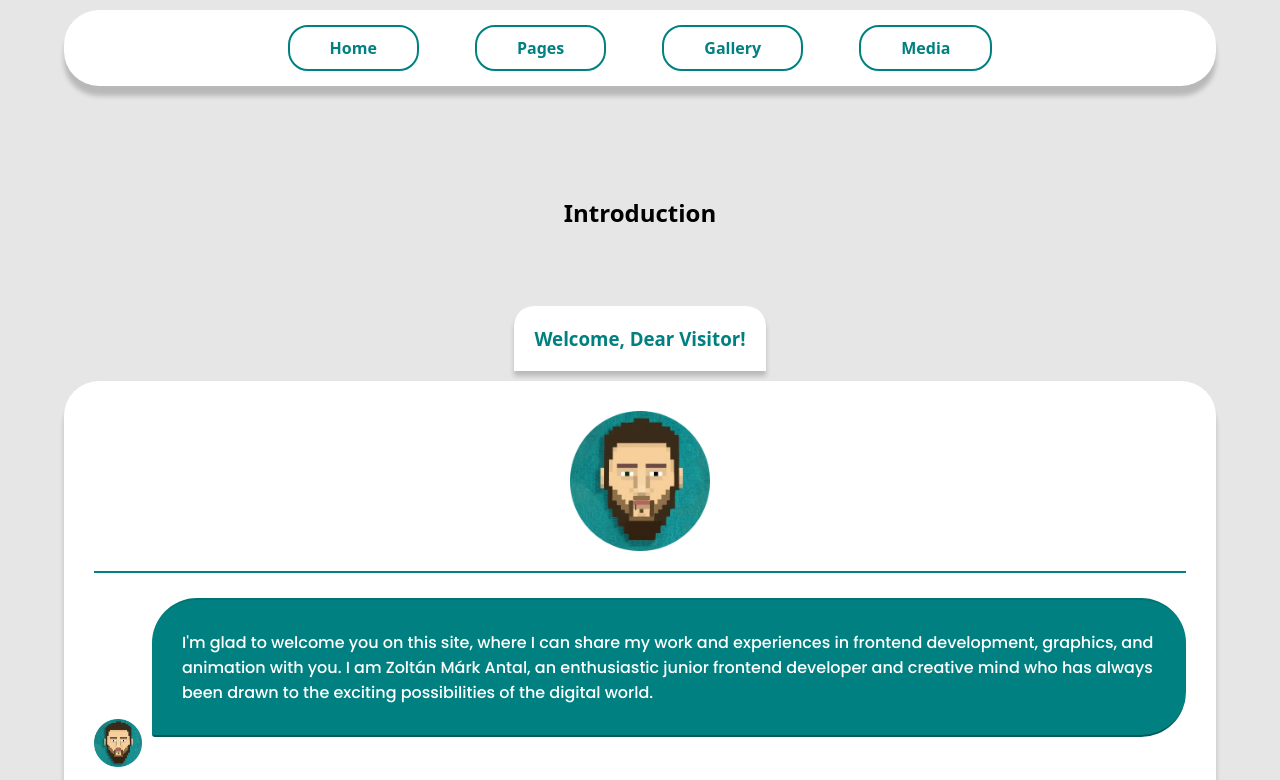
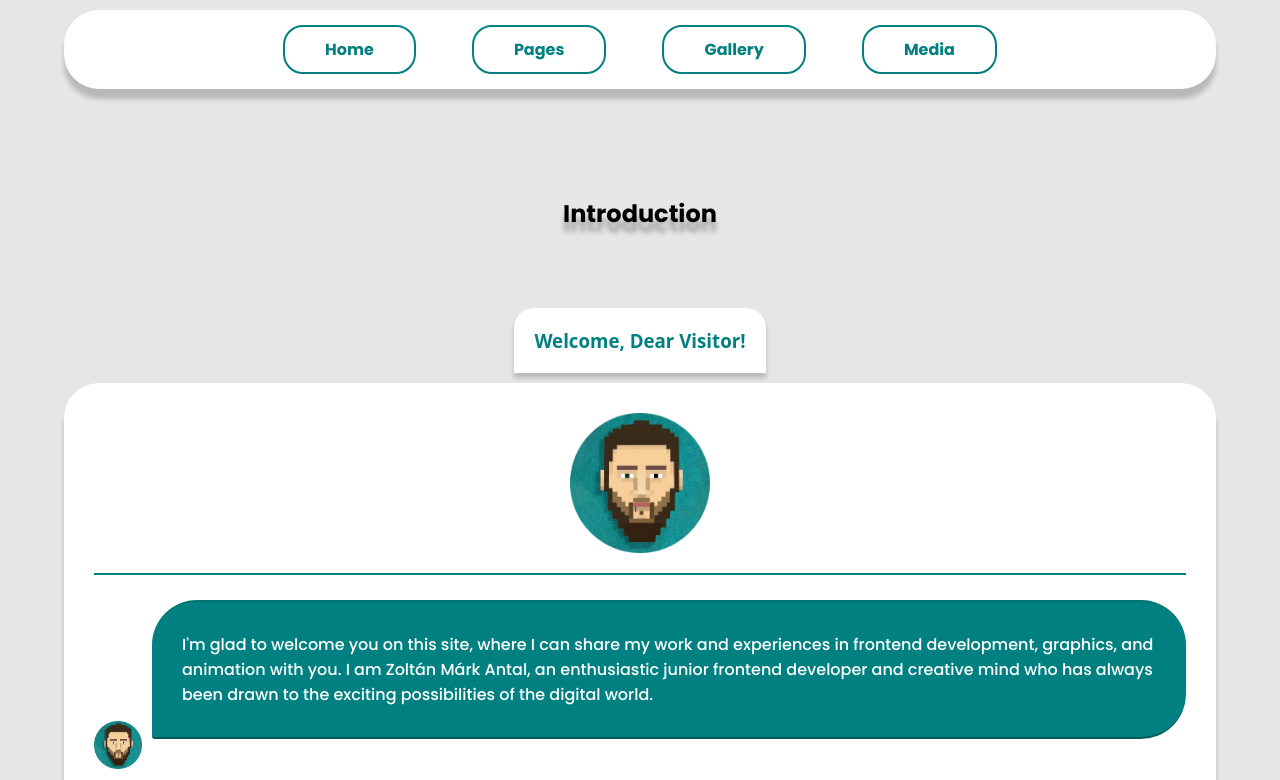
Before and after one commit to AZMvrk/react-router-layout, a React (Create React App) app: page / in a window 1280 px wide. Shown: the top 780 px of the page. Built offline with nearby package versions, Linux system fonts and the light colour scheme.

Commit message:
css corrections

```diff
--- a/src/App.css
+++ b/src/App.css
@@ -49,6 +49,7 @@ main{
   min-width: 80px;
   border: 2px solid rgb(0,128,128);
   color: rgb(0,128,128);
+  font-family: "Poppins", sans-serif;
   text-decoration: unset;
   font-weight: 700;
 }
@@ -140,6 +141,7 @@ a {
   padding: 10px;
   border: 2px solid rgb(0,128,128);
   color: rgb(0,128,128);
+  font-family: "Poppins", sans-serif;
   font-weight: 700;
   border-radius: 20px;
   width: fit-content;
@@ -431,6 +433,9 @@ a:hover {
 h2{
   margin-top: 5%;
   padding: 10px;
+  font-family: "Poppins", sans-serif;
+  font-weight: 700;
+  text-shadow:  0px 10px 5px rgb(0, 0, 0, 0.3);
 }
 h3{
   background-color: white;
```
